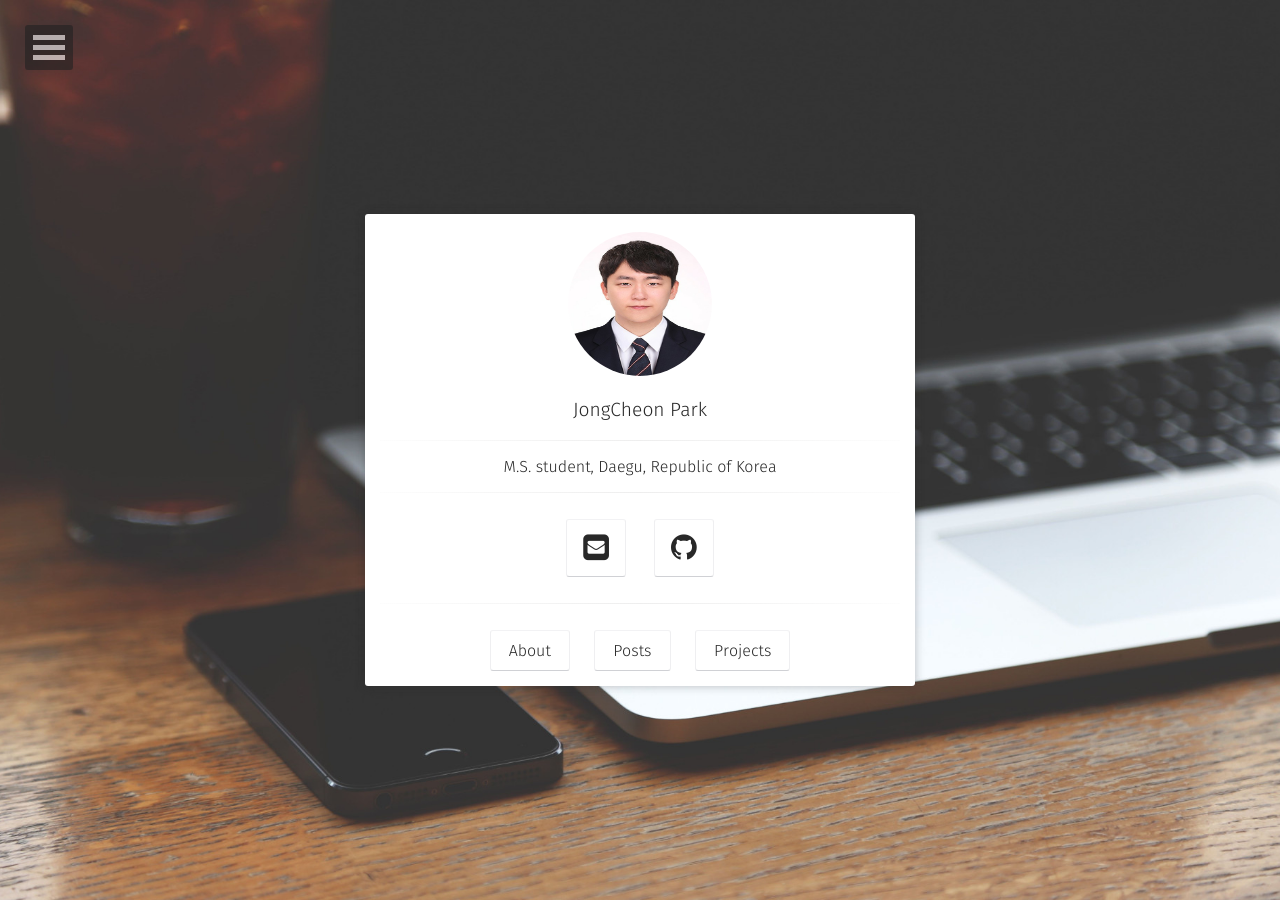
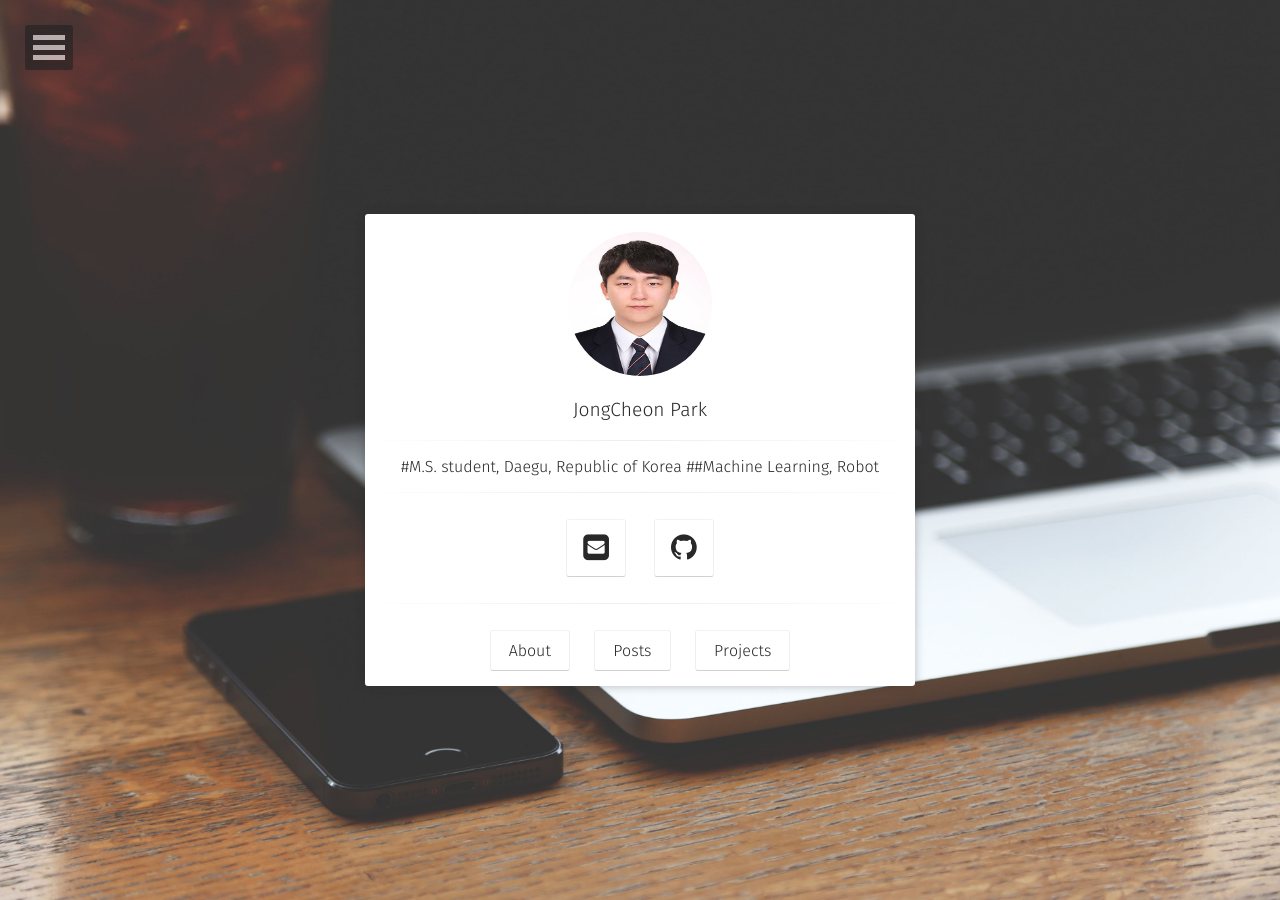
Before and after one commit to JongCheon-Park/JongCheon-Park.github.io, a Jekyll site: the page built from index.html, in a window 1280 px wide. Built offline with Jekyll 4.4.1, drawn with Linux system fonts in a browser that asks for light colours; some web fonts are replaced.

Commit message:
Update _config.yml

```diff
--- a/_config.yml
+++ b/_config.yml
@@ -1,6 +1,6 @@
 # Site
 title:              JongCheon Park
-bio:                'M.S. student, Daegu, Republic of Korea'
+bio:                '#M.S. student, Daegu, Republic of Korea ##Machine Learning, Robot'
 description:        "JongCheon Park biograpgy and blog."
 reading_time:       true
 words_per_minute:   150
```
